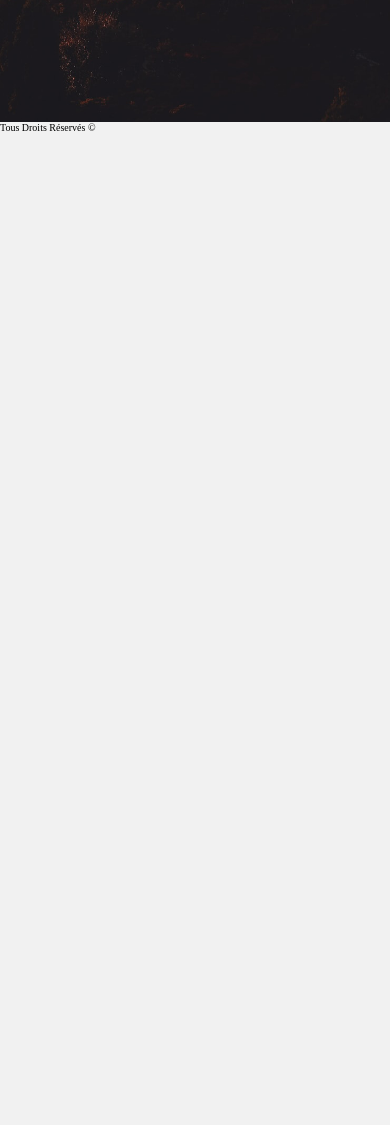
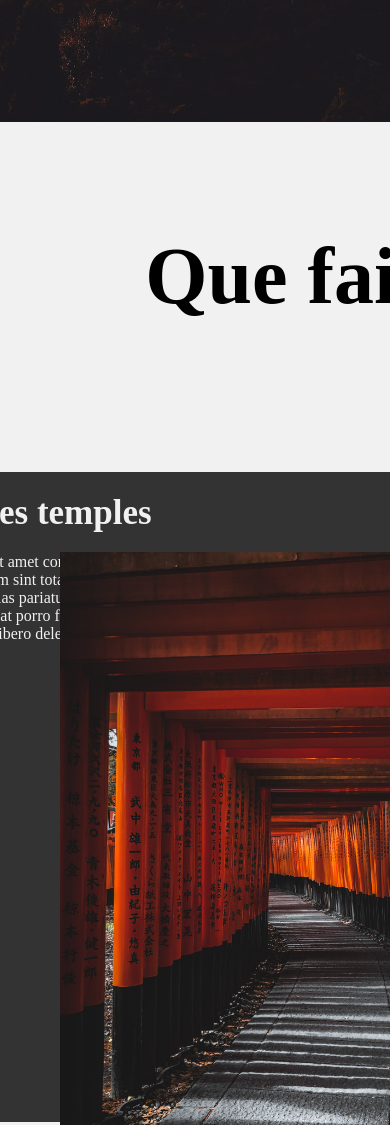
Before and after one commit to Rojonantenaina-RAK/SiteKyoto-html-css-bulma, a plain HTML site: page index.html in a window 390 px wide. Shown: the part 722-1847 px from the top of the page. Before the commit the page ends 855 px from the top, so only its background shows below. Drawn offline with Linux system fonts and the light colour scheme.

Commit message:
Finission SECTION2 pas encore responsive

```diff
--- a/index.html
+++ b/index.html
@@ -36,7 +36,33 @@
     </section>
 
     <!---------- SECTION-2 : que faire ---------->
-    <section id="que-faire" class="section-2"></section>
+    <section id="que-faire" class="section-2">
+        <h2>Que faire à Kyoto</h2>
+
+        <div class="block-text block-text-1">
+            <h3>Visitez des temples</h3>
+            <p>Lorem ipsum dolor sit amet consectetur adipisicing elit. Mollitia amet cumque rem corporis odit illum sint totam. Reiciendis, porro sit! Commodi incidunt distinctio ipsa molestias pariatur illo veniam veritatis voluptate voluptatum aspernatur, odit repellat porro fugit in dolor, tempora atque necessitatibus quibusdam et facilis libero delectus fugiat hic! Perferendis, error!</p>
+            <a href="#accueil" class="btn-en-savoir-plus">En savoir plus</a>
+        </div>
+        <img class="img-kyoto img-kyoto-1" src="./ressources/images/kyoto-temple.jpg" alt="Allée dans un temple à Kyoto">
+
+        <div class="block-text block-text-2">
+            <h3>Visitez des temples</h3>
+            <p>Lorem ipsum dolor sit amet consectetur adipisicing elit. Mollitia amet cumque rem corporis odit illum sint totam. Reiciendis, porro sit! Commodi incidunt distinctio ipsa molestias pariatur illo veniam veritatis voluptate voluptatum aspernatur, odit repellat porro fugit in dolor, tempora atque necessitatibus quibusdam et facilis libero delectus fugiat hic! Perferendis, error!</p>
+            <a href="#accueil" class="btn-en-savoir-plus">En savoir plus</a>
+        </div>
+        <img class="img-kyoto img-kyoto-2" src="./ressources/images/chateau-kyoto.jpg" alt="Chateau à Kyoto">
+
+        <div class="block-text block-text-3">
+            <h3>Visitez des temples</h3>
+            <p>Lorem ipsum dolor sit amet consectetur adipisicing elit. Mollitia amet cumque rem corporis odit illum sint totam. Reiciendis, porro sit! Commodi incidunt distinctio ipsa molestias pariatur illo veniam veritatis voluptate voluptatum aspernatur, odit repellat porro fugit in dolor, tempora atque necessitatibus quibusdam et facilis libero delectus fugiat hic! Perferendis, error!</p>
+            <a href="#accueil" class="btn-en-savoir-plus">En savoir plus</a>
+        </div>
+        <img class="img-kyoto img-kyoto-3" src="./ressources/images/geisha.jpg" alt="Geisha">
+
+        <div class="ligne ligne-1-3"></div>
+        <div class="ligne ligne-2"></div>
+    </section>
 
     <!-- Transition : Partez a l'aventure -->
     <section class="transition-section2-section3"></section>
--- a/ressources/css/style.css
+++ b/ressources/css/style.css
@@ -107,9 +107,6 @@ header.btn-active .btn-line-3 {
     top: 9px;
     transform: rotate(-45deg);
 }
-header.btn-active ul {
-    height: calc(4.8rem * 4);
-}
 
 
 /* RESPONSIVE (desktop first) */
@@ -129,6 +126,9 @@ header.btn-active ul {
         height: 0;
         flex-direction: column;
         transition: height 0.3s ease-in-out;
+    }
+    header.btn-active ul {
+        height: calc(4.8rem * 4);
     }
     li.nav-item {
         min-height: 4.8rem;
@@ -232,3 +232,101 @@ h1 {
         transform: translateY(0);
     }
 }
+
+/* ---------- SECTION-2 : Que faire (section asymetrique) ---------- */
+.section-2 {
+    width: 100%;
+    height: auto;
+    overflow: hidden;
+    display: grid;
+    grid-gap: 15rem;
+    grid-template-rows: 200px repeat(3, auto);
+    grid-template-columns: 1fr 600px 1fr;
+}
+
+.section-2 > h2 {
+    font-size: 8rem;
+    font-weight: bold;
+    grid-row: 1 / 2;
+    grid-column: 1 / -1;
+    text-align: center;
+    align-self: end;
+}
+.block-text {
+    width: 55rem;
+    height: fit-content;
+    min-height: 65rem;
+    padding: 0 1rem 4rem 1rem;
+    color: #F1F1F1;
+    background: #333;
+    border: 1px solid transparent;
+}
+
+.block-text > h3 {
+    margin: 2rem 1rem;
+    font-size: 3.5rem;
+}
+
+
+.block-text > p {
+    margin-bottom: 3.5rem;
+    font-size: 1.6rem;
+}
+
+.block-text .btn-en-savoir-plus {
+    padding: 1.5rem;
+    font-size: 1.6rem;
+}
+
+.img-kyoto {
+    height: 70rem;
+}
+
+.ligne-2 {
+    grid-row: 2 / -1;
+    grid-column: 2 / 3;
+    border-left: 1px solid #333;
+    transform: translateX(750px) scale(2.5);
+    z-index: -1;
+}
+
+.ligne-1-3 {
+    grid-row: 1 / -1;
+    grid-column: 2 / 3;
+    border-left: 1px solid #333;
+    border-right: 1px solid #333;
+    transform: scale(2.5);
+    z-index: -1;
+}
+
+/* POSITIONNEMENT DANS LA GRILLE */
+.block-text-1, .img-kyoto-1 {
+    grid-row: 2 / 3;
+    grid-column: 2 / 3;
+}
+.block-text-1 {
+    transform: translateX(-300px);
+}
+.img-kyoto-1 {
+    transform: translate(-90px, 80px);
+}
+.block-text-2, .img-kyoto-2 {
+    grid-row: 3 / 4;
+    grid-column: 2 / 3;
+}
+.block-text-2 {
+    transform: translateX(300px);
+}
+.img-kyoto-2 {
+    transform: translate(90px, 80px);
+}
+.block-text-3, .img-kyoto-3 {
+    grid-row: 4 / 5;
+    grid-column: 2 / 3;
+}
+.block-text-3 {
+    transform: translateX(-300px);
+}
+.img-kyoto-3 {
+    transform: translate(-90px, 80px);
+}
```
